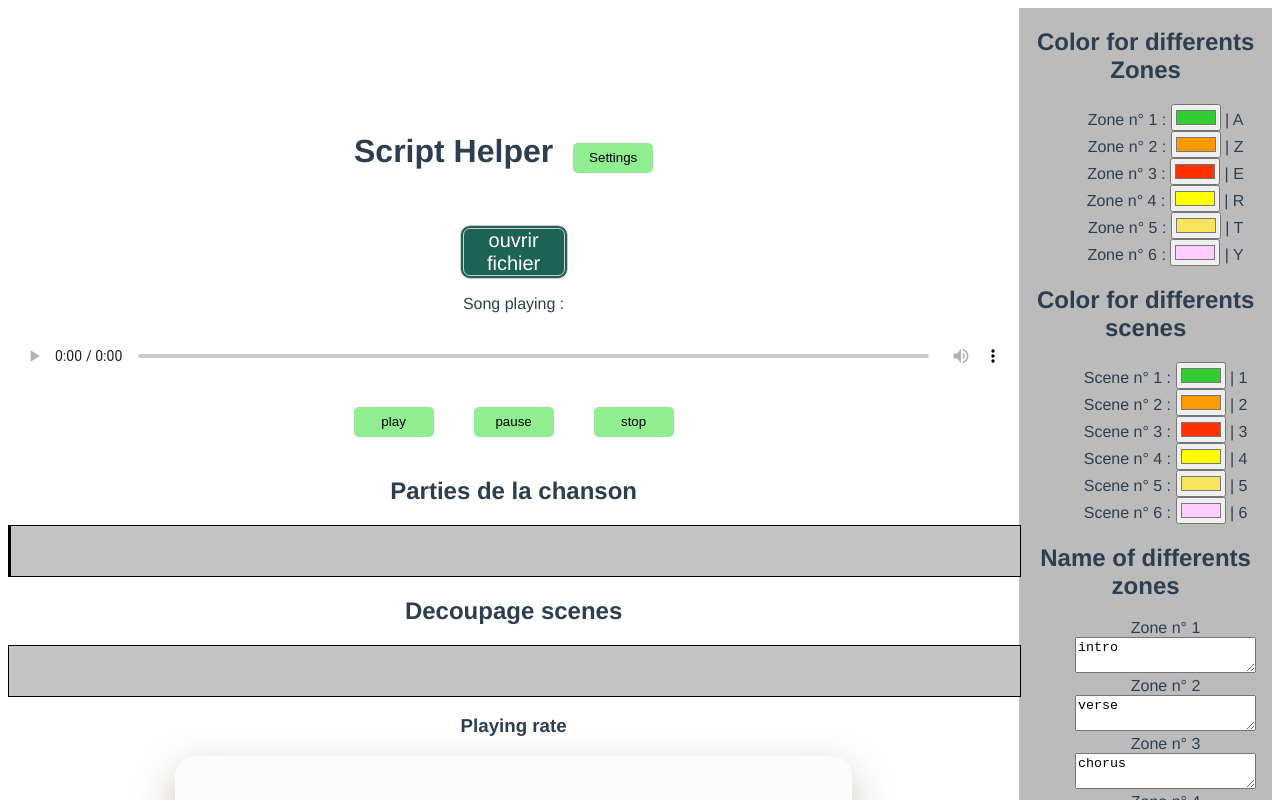
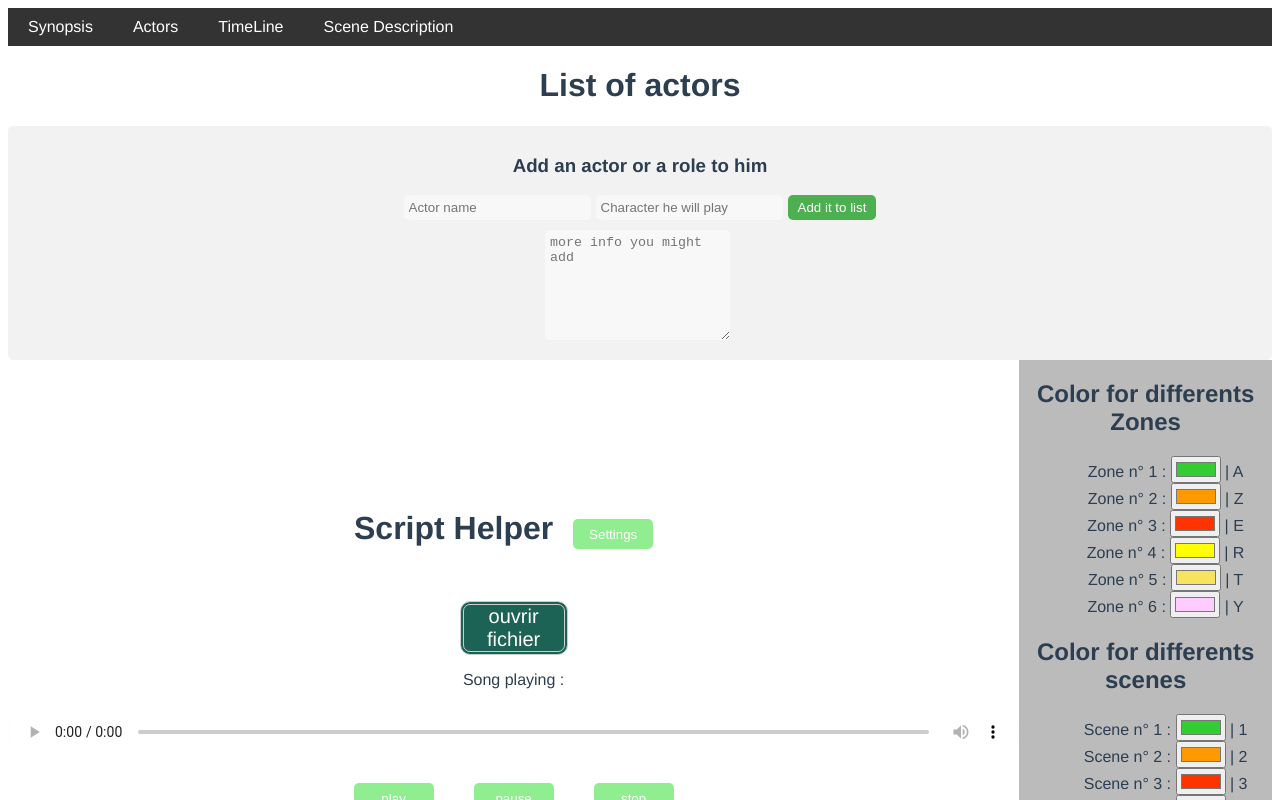
Before and after one commit to MariusBoucard/scriptgenerator, a Vue app: page / in a window 1280 px wide. Shown: the top 800 px of the page. Built offline with nearby package versions, Linux system fonts and the light colour scheme.

Commit message:
actor is working

```diff
--- a/src/App.vue
+++ b/src/App.vue
@@ -1,7 +1,17 @@
 <template>
   <!-- <HelloWorld msg="Welcome to Your Vue.js App"/> -->
-  <div style="width:100%;">
+  <div style="width:100%;margin: none; padding:none">
+    <nav>
+  <ul>
+    <li><a href="#">Synopsis</a></li>
+    <li><a href="#">Actors</a></li>
+    <li><a href="#">TimeLine</a></li>
+    <li><a href="#">Scene Description</a></li>
+  </ul>
+</nav>
+
     <div >
+      <ActorsComponent></ActorsComponent>
 
 
     <PlaySoundComponent :colorZone=colorZone
@@ -36,6 +46,7 @@
 </template>
 
 <script>
+import ActorsComponent from './components/ActorsComponent.vue';
 import HelloWorld from './components/HelloWorld.vue'
 import PlaySoundComponent from './components/PlaySoundComponent.vue';
 import SettingsComponent from './components/SettingsComponent.vue';
@@ -45,7 +56,8 @@ export default {
   components: {
     HelloWorld,
     PlaySoundComponent,
-    SettingsComponent
+    SettingsComponent,
+    ActorsComponent
 },
 methods : {
   updateColorZone(event){
@@ -132,4 +144,33 @@ methods : {
   color: #2c3e50;
   margin-top: 0px;
 }
+
+
+// Navbar css
+nav {
+  background-color: #333;
+}
+
+nav ul {
+  list-style: none;
+  margin: 0;
+  padding: 0;
+  display: flex;
+}
+
+nav li {
+  margin: 0 10px;
+}
+
+nav a {
+  display: block;
+  color: #fff;
+  text-decoration: none;
+  padding: 10px;
+}
+
+nav a:hover {
+  background-color: #555;
+}
+
 </style>
--- /dev/null
+++ b/src/class/Actor.js
@@ -0,0 +1,25 @@
+export default class Actor {
+    constructor(name,Role,moreInfo) {
+      this.name = name;
+      this.role = Role
+      this.moreInfo = moreInfo
+      this.displayDetails = false
+    }
+
+    setTimeFin(tf){
+        this.timeFin = tf
+    }
+    getName(){
+      return this.name
+    }
+    getRole(){
+      return this.role
+    }
+    addRole(name){
+      this.role.push(name)
+    }
+    removeRole(name){
+        var index = this.role.indexOf(name)
+        this.role.splice(index,1)
+    }
+  }
--- a/src/class/Flag.js
+++ b/src/class/Flag.js
@@ -1,8 +1,8 @@
 export default class Flag {
-    constructor(scene,timeDeb,color,zone) {
+    constructor(scene,timeDeb,timeFin,color,zone) {
       this.scene = scene;
       this.timeDeb = timeDeb
-      this.timeFin = null;
+      this.timeFin = timeFin;
       this.color= color;
       this.zone = zone;
 
--- a/src/class/PartiesSong.js
+++ b/src/class/PartiesSong.js
@@ -1,8 +1,8 @@
 export default class PartiesSong {
-  constructor(partie,timeDeb,color) {
+  constructor(partie,timeDeb,timeEnd,color) {
     this.partie = partie;
     this.timeDeb = timeDeb
-    this.timeFin = null;
+    this.timeFin = timeEnd;
     this.color= color;
 
 
--- /dev/null
+++ b/src/components/ActorsComponent.vue
@@ -0,0 +1,204 @@
+<template>
+<div>
+        <h1>List of actors</h1>
+    <ul class="actor-list">
+        <li v-for="actor in actorList">
+            <div @click="actor.displayDetails =! actor.displayDetails" title="Display some more information about the author">
+                <p style="display:inline-block">{{ actor.name }} :</p>
+                 <ul style="list-style: none; padding: 0; margin: 0;display:inline-block">
+  <li v-for="char in actor.role" style="  display: inline-block;  margin-right: 10px; "  @contextmenu="removeRoleActor(actor.name,char)" title="Right click to remove me">{{ char }}</li>
+</ul>
+
+
+                  <button @click="removeActor(actor.name)">Remove actor</button>
+            </div>
+            <div v-show="actor.displayDetails">{{ actor.moreInfo }}</div>
+
+    </li>
+    </ul>
+    <div class="form-container">
+        <h3>Add an actor or a role to him</h3>
+        <div class="form-group">
+            <input type="text" v-model="this.currentActor" placeholder="Actor name"/>
+            <input type="text" v-model="this.currentCharacter"  placeholder="Character he will play"/>
+            <button @click="this.addActor">
+                Add it to list
+            </button>
+
+        </div>
+        <div class="form-group">
+
+            <textarea class="custom-textarea" style="display:flex" v-model="this.currentInfo" placeholder="more info you might add"></textarea>
+
+        </div>
+
+
+    </div>
+
+</div>
+</template>
+<script>
+import Actor from '@/class/Actor';
+
+export default{
+    mounted(){
+        if(localStorage.getItem('actorList')!==null){
+            this.actorList =  JSON.parse(localStorage.getItem('actorList')).map(actorData => new Actor(actorData.name, actorData.role, actorData.moreInfo));
+        }
+    },
+    data(){
+        return {
+            actorList : [],
+            currentActor:"",
+            currentCharacter:"",
+            currentInfo : ""
+        }
+    },
+    methods : {
+        storageUpdate(){
+            localStorage.setItem('actorList',JSON.stringify(this.actorList))
+        },
+        removeRoleActor(name,character){
+
+            var find = this.actorList.find(act => act.name===name)
+            find.removeRole(character)
+            this.storageUpdate()
+        },
+        addActor(){
+
+            if(this.actorExist(this.currentActor)){
+                var actor = this.actorList.find(actor => actor.name === this.currentActor)
+                actor.addRole(this.currentCharacter)
+            } else {
+                this.actorList.push(new Actor(this.currentActor,[this.currentCharacter],this.currentInfo))
+            }
+            if(this.currentInfo !== ""){
+                var actor = this.actorList.find(actor => actor.name === this.currentActor)
+                actor.moreInfo = this.currentInfo
+            }
+            this.storageUpdate()
+        },
+        actorExist(name){
+            var kuk = this.actorList.find(actor => actor.name === this.currentActor)
+            if(kuk !== undefined){
+                return true
+            } else {
+                false
+            }
+        },
+        removeActor(name){
+            var found = this.actorList.find(ac => ac.name === name)
+            var ind = this.actorList.indexOf(found)
+            this.actorList.splice(ind,1)
+            this.storageUpdate()
+        }
+    }
+
+
+
+
+
+
+}
+
+
+</script>
+
+<style>
+.actor-list {
+  list-style: none;
+  padding: 0;
+}
+
+.actor-list li {
+  margin-bottom: 10px;
+  border: 1px solid #ccc;
+  padding: 10px;
+}
+
+.actor-list li:hover {
+  background-color: #f5f5f5;
+}
+
+.actor-list li p {
+  margin: 0;
+  font-weight: bold;
+  font-size: 16px;
+  display: inline-block;
+}
+
+.actor-list li ul {
+  list-style: none;
+  padding: 0;
+  margin: 0;
+  display: inline-block;
+}
+
+.actor-list li ul li {
+  display: inline-block;
+  margin-right: 10px;
+  font-size: 14px;
+}
+
+.actor-list li ul li:last-child {
+  margin-right: 0;
+}
+
+.actor-list li button {
+  background-color: #e74c3c;
+  color: #fff;
+  border: none;
+  padding: 5px 10px;
+  margin-left: 10px;
+  font-size: 14px;
+  cursor: pointer;
+}
+
+.actor-list li button:hover {
+  background-color: #c0392b;
+}
+
+.form-container {
+  display: flex;
+  flex-direction: column;
+  align-items: center;
+  padding: 10px;
+  background-color: #f2f2f2;
+  border-radius: 5px;
+}
+
+.form-group {
+  display: flex;
+  margin-bottom: 10px;
+}
+
+input[type="text"],
+textarea {
+  padding: 5px;
+  border: none;
+  border-radius: 5px;
+  background-color: #f8f8f8;
+  margin-right: 5px;
+  flex: 1;
+}
+
+button {
+  padding: 5px 10px;
+  border: none;
+  border-radius: 5px;
+  background-color: #4CAF50;
+  color: #fff;
+  cursor: pointer;
+}
+
+button:hover {
+  background-color: #3e8e41;
+}
+
+.custom-textarea {
+  width: 100%;
+  height: 100px;
+  resize: both;
+
+}
+</style>
```
Also changed, not shown: src/components/PlaySoundComponent.vue (+79 -23 lines).
